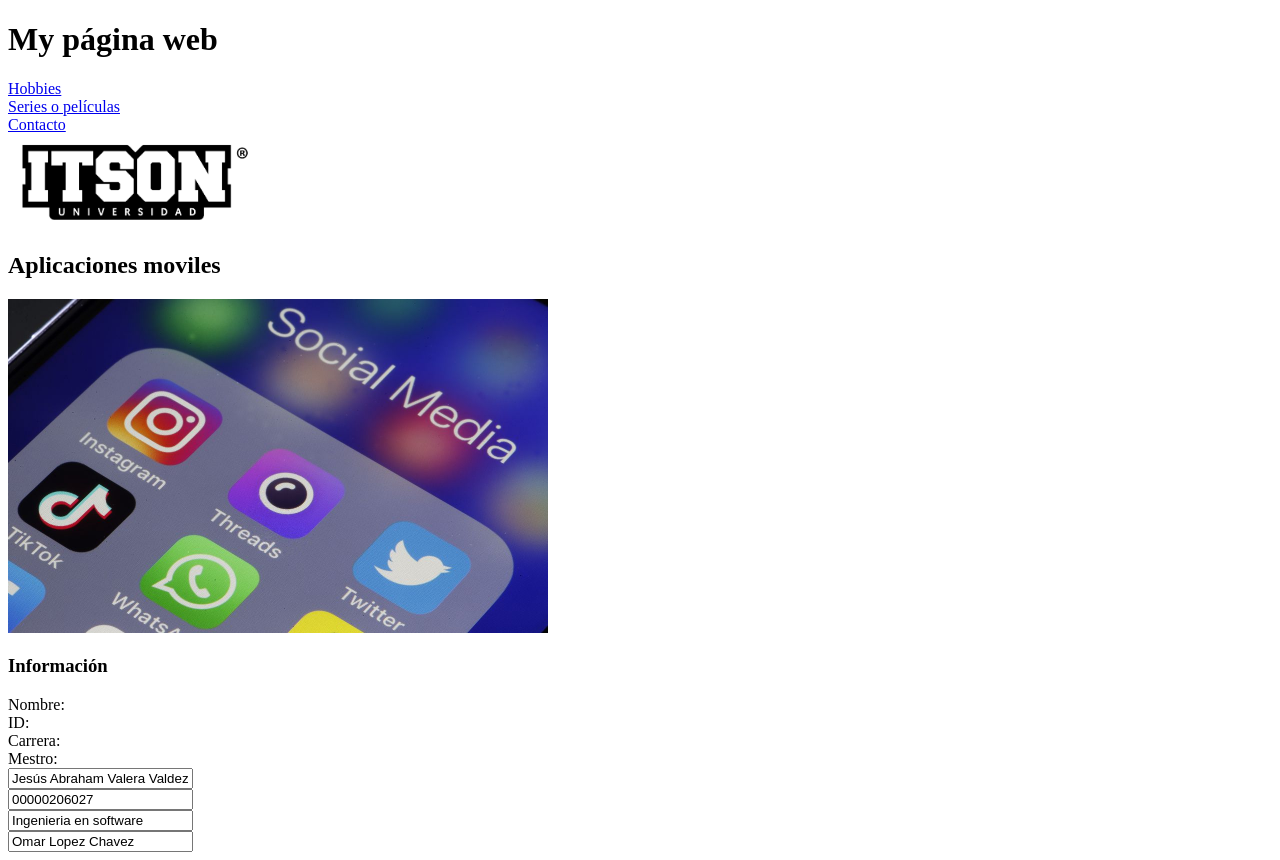
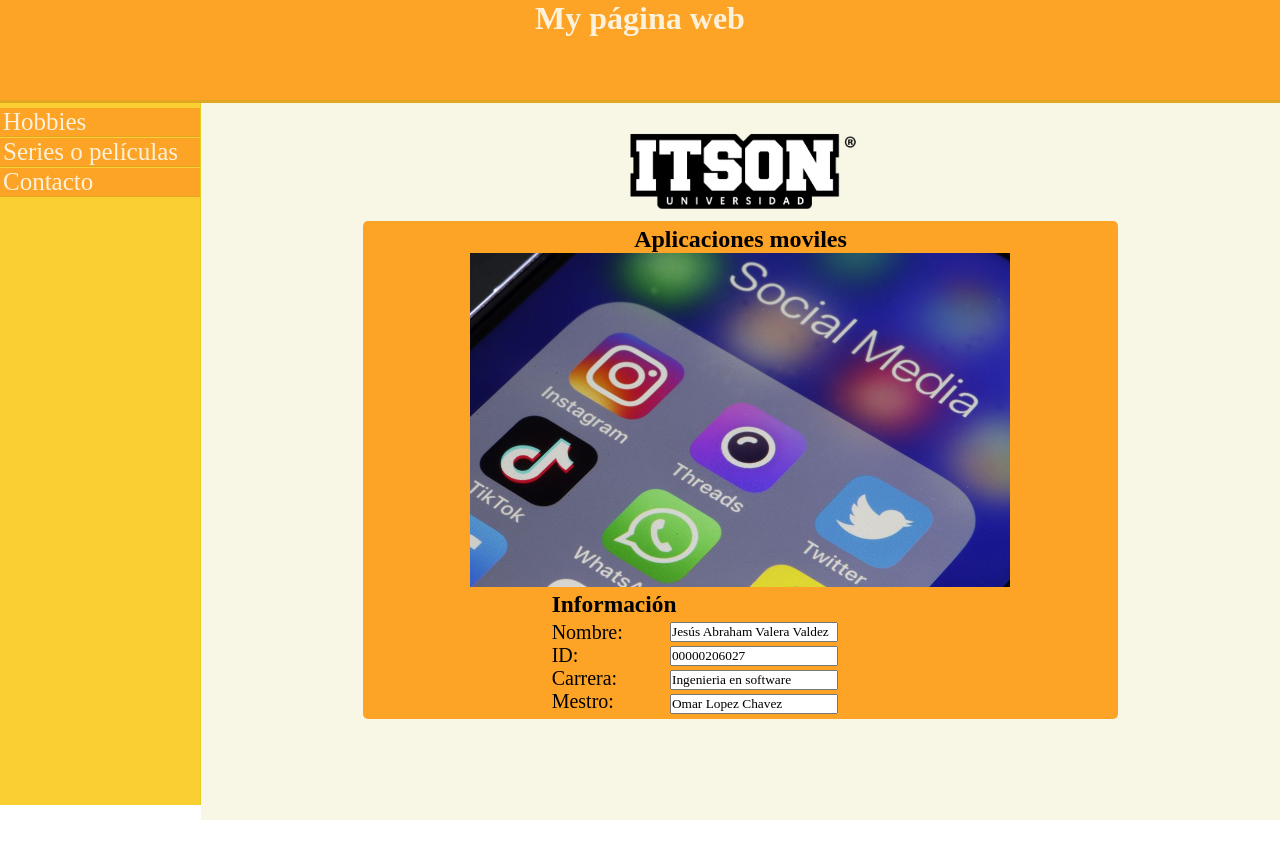
Before and after one commit to Nosequep/LandingValeraJesus, a plain HTML site: page index.html in a window 1280 px wide. After the commit the page ends 820 px from the top, so only its background shows below. Drawn offline with Linux system fonts and the light colour scheme.

Commit message:
Agregando hojas de estilo

```diff
--- /dev/null
+++ b/css/estilo.css
@@ -0,0 +1,102 @@
+
+*{
+	margin: 0px;
+	padding: 0px;
+	font-family: Ariel;
+}
+
+header{
+	text-align: center;
+	background-color: #FDA326;
+	border-bottom: 3px solid #E3A622;
+	height: 100px;
+	color: #FCF2DB;
+}
+
+nav{
+	position: absolute;
+    top: 103px;
+    left: 0;
+    height: calc(100% - 103px);
+    width: 200px;
+    font-size: 25px;
+	background-color: #FACF32;
+	border-right: 1px solid #E3CD22;
+	padding-top: 5px;
+
+}
+
+nav div{
+	background-color: #FDA326;
+	border-bottom: 1px solid #E3A622;
+	padding-left: 3px;
+	margin-bottom: 1px;
+
+
+}
+
+nav div:hover{
+	background-color: #E3A622;
+}
+
+nav a{
+	width: 100%;
+	text-decoration: none;
+	font-style: none;
+	color: #FCF2DB;
+}
+
+#informacion {
+	font-size: 20px;
+	width: 50%;
+	text-align: left;
+	margin: auto;
+}
+
+
+
+#div-label{
+	width: 30%;
+	display: inline-block;
+}
+
+#div-cont{
+	width: 68%;
+	display: inline-block;
+}
+
+main{
+	position: absolute;
+	top: 103px;
+	left: 201px;
+	height: calc(100% - 103px);
+	width: calc(100% - 201px);
+	background-color: #F8F6E5;
+	text-align: center;
+	padding-top: 20px;
+}
+
+main table{
+	border
+	width: 70%;
+	margin: auto;
+	text-align: left;
+	font-size: 20px;
+	border: 1px solid black;
+}
+
+table td{
+	border: 1px solid black;
+}
+
+table tr{
+	border: 1px solid black;
+}
+#contenido{
+	width: 70%;
+	margin: auto;
+	background-color: #FDA326;
+	border-radius: 5px;
+	padding-top: 5px;
+	padding-bottom: 5px;
+}
--- a/index.html
+++ b/index.html
@@ -2,7 +2,7 @@
 <html>
 	<head>
 		<title>Portada</title>
-
+		<link rel="stylesheet" href="css/estilo.css"/>
 	</head>
 	<body>
 		<header>
@@ -45,13 +45,6 @@
 						<input type="text" value="Omar Lopez Chavez" readonly="readonly">
 						<br>
 					</div>
-
-
-
-
-
-
-
 				</div>
 			</div>
 		</main>
```
Also changed, not shown: hobbies.html (+1 -1 lines), series.html (+1 -1 lines).
